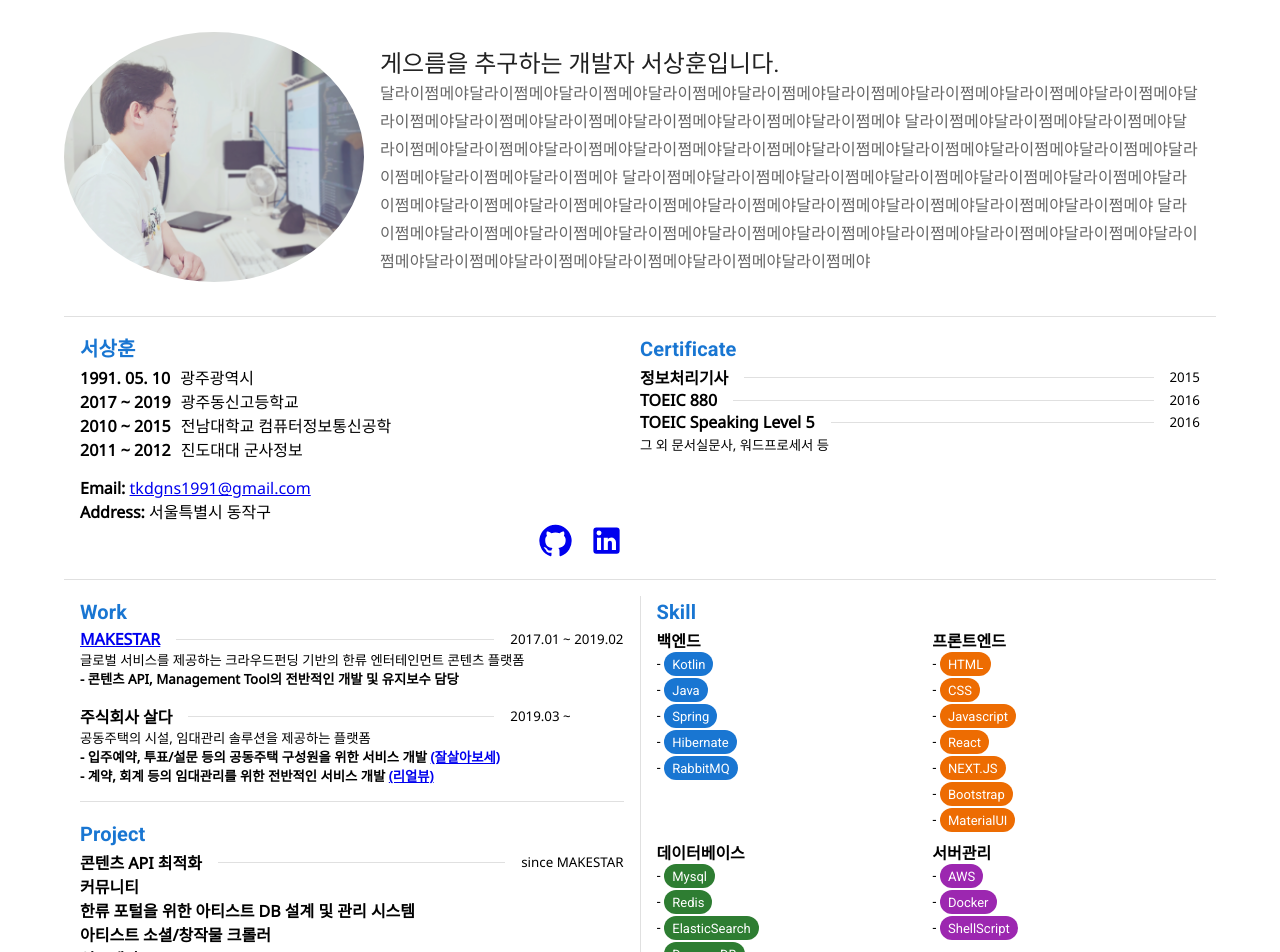
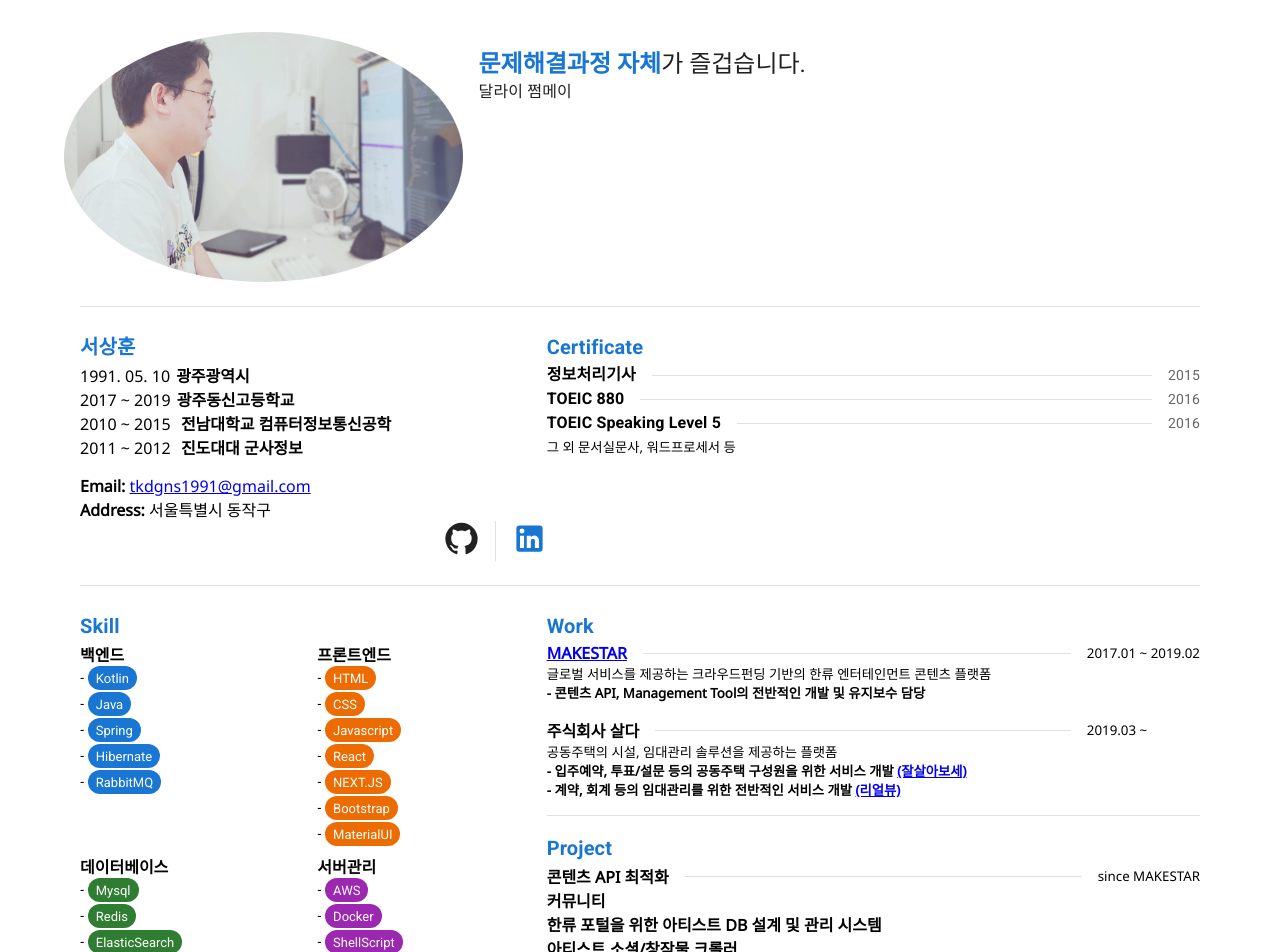
Before and after one commit to summit1991/Interface, a Next.js app: page / in a window 1280 px wide. Shown: the top 952 px of the page. Built offline with nearby package versions, Linux system fonts and the light colour scheme.

Commit message:
UI/UX 조정

```diff
--- a/components/layouts/Introduce.js
+++ b/components/layouts/Introduce.js
@@ -1,109 +1,95 @@
 import { Fragment } from "react";
-import {
-  Avatar,
-  Badge,
-  Box,
-  Card,
-  CardContent,
-  CardMedia,
-  Chip,
-  Container,
-  Divider,
-  Grid,
-  Paper, Stack,
-  Typography
-} from "@mui/material";
+import { Avatar, Box, Card, CardContent, Chip, Container, Divider, Grid, Link, Stack, Typography } from "@mui/material";
 import GitHubIcon from '@mui/icons-material/GitHub';
 import LinkedInIcon from '@mui/icons-material/LinkedIn';
-import MailIcon from '@mui/icons-material/Mail';
 
 export default function Introduce({ children }) {
   return (
     <Fragment>
       <Container fixed maxWidth='lg' sx={{ padding: 3 }}>
         <header>
-          <Card elevation={0} sx={{ display: 'flex' }}>
+          <Card elevation={0} sx={{ display: 'flex', flexWrap: 'wrap' }}>
             <Avatar
-              /*component="img"*/
-              sx={{ width: 300, height: 250 }}
+              sx={{ width: 300, height: 250, flexGrow: 1 }}
               src="/profile_image2.jpeg"
-              alt="Live from space album cover"
+              alt="프로필 사진"
             />
-            <Box sx={{ display: 'flex', flexDirection: 'column' }}>
-              <CardContent sx={{ flex: '1 0 auto' }}>
-                <Typography component="div" variant="h5">게으름을 추구하는 개발자 서상훈입니다.</Typography>
-                {/*<Typography component="div" variant="h5">퇴물이 되고 싶지 않은 개발자 서상훈입니다.</Typography>
-                <Typography component="div" variant="h5">고이지 않고 싶지 않은 개발자 서상훈입니다.</Typography>*/}
-                <Typography variant="subtitle1" color="text.secondary" component="div">
-                  달라이쩜메야달라이쩜메야달라이쩜메야달라이쩜메야달라이쩜메야달라이쩜메야달라이쩜메야달라이쩜메야달라이쩜메야달라이쩜메야달라이쩜메야달라이쩜메야달라이쩜메야달라이쩜메야달라이쩜메야
-                  달라이쩜메야달라이쩜메야달라이쩜메야달라이쩜메야달라이쩜메야달라이쩜메야달라이쩜메야달라이쩜메야달라이쩜메야달라이쩜메야달라이쩜메야달라이쩜메야달라이쩜메야달라이쩜메야달라이쩜메야
-                  달라이쩜메야달라이쩜메야달라이쩜메야달라이쩜메야달라이쩜메야달라이쩜메야달라이쩜메야달라이쩜메야달라이쩜메야달라이쩜메야달라이쩜메야달라이쩜메야달라이쩜메야달라이쩜메야달라이쩜메야
-                  달라이쩜메야달라이쩜메야달라이쩜메야달라이쩜메야달라이쩜메야달라이쩜메야달라이쩜메야달라이쩜메야달라이쩜메야달라이쩜메야달라이쩜메야달라이쩜메야달라이쩜메야달라이쩜메야달라이쩜메야
+            <Box sx={{ display: 'flex', flexDirection: 'column', flex: '4 0 auto' }}>
+              <CardContent sx={{}}>
+                <Typography display={"flex"}>
+                  <Typography variant="h5" sx={{ fontWeight: 'bold', color: 'primary.main' }}>문제해결과정 자체</Typography>
+                  <Typography variant="h5">가 즐겁습니다.</Typography>
+                </Typography>
+                <Typography variant="body1" component="div">
+                  달라이 쩜메이
                 </Typography>
               </CardContent>
             </Box>
           </Card>
         </header>
-        <Divider sx={{ marginY: 2 }}/>
         <main>
+          <Divider variant='middle' sx={{ marginY: 3 }}/>
           <section>
-            <Grid container sx={{ marginY: 2, paddingX: 2 }}>
-              <Grid item xs={12} md={6}>
+            <Grid container sx={{ marginY: 3, paddingX: 2 }}>
+              <Grid item xs={12} md={5}>
                 <article>
                   <Box sx={{ display: 'flex', flexDirection: 'column' }}>
                     <header>
                       <Typography component="div" variant="h6" color="primary"><strong>서상훈</strong></Typography>
                     </header>
-                    <Box><b style={{ fontVariantNumeric: 'tabular-nums', marginRight: 6 }}>1991. 05. 10</b> 광주광역시</Box>
-                    <Box><b style={{ fontVariantNumeric: 'tabular-nums', marginRight: 6 }}>2017 ~
-                      2019</b> 광주동신고등학교</Box>
-                    <Box><b style={{ fontVariantNumeric: 'tabular-nums', marginRight: 6 }}>2010 ~ 2015</b> 전남대학교
-                      컴퓨터정보통신공학</Box>
-                    <Box><b style={{ fontVariantNumeric: 'tabular-nums', marginRight: 6 }}>2011 ~ 2012</b> 진도대대
-                      군사정보</Box>
+                    <Box><span style={{ fontVariantNumeric: 'tabular-nums', marginRight: 6 }}>1991. 05. 10</span>
+                      <b>광주광역시</b></Box>
+                    <Box><span style={{ fontVariantNumeric: 'tabular-nums', marginRight: 6 }}>2017 ~ 2019</span>
+                      <b>광주동신고등학교</b></Box>
+                    <Box><span style={{ fontVariantNumeric: 'tabular-nums', marginRight: 6 }}>2010 ~ 2015</span> <b>전남대학교
+                      컴퓨터정보통신공학</b></Box>
+                    <Box><span style={{ fontVariantNumeric: 'tabular-nums', marginRight: 6 }}>2011 ~ 2012</span> <b>진도대대
+                      군사정보</b></Box>
 
                     <Box sx={{ marginTop: 2 }}>
                       <Box><b>Email:</b> <a href="mailto:tkdgns1991@gmail.com">tkdgns1991@gmail.com</a></Box>
                       <Box><b>Address:</b> 서울특별시 동작구</Box>
                     </Box>
-                    <Box sx={{ textAlign: 'right' }}>
-                      <a href="https://github.com/summit1991"
+                    <Box sx={{ display: 'flex', justifyContent: 'flex-end' }}>
+                      <Link href="https://github.com/summit1991"
                             target="_blank"
                             rel="noopener noreferrer"
-                         style={{ display: 'inline-block' }}>
-                        <GitHubIcon sx={{ marginRight: 2, fontSize: 35 }}/></a>
-                      <a href="https://www.linkedin.com/in/%EC%83%81%ED%9B%88-%EC%84%9C-423673179/"
+                      ><GitHubIcon sx={{ fontSize: 35, color: 'text.primary' }}/></Link>
+                      <Divider orientation={"vertical"} flexItem sx={{marginX: 2}}/>
+                      <Link href="https://www.linkedin.com/in/%EC%83%81%ED%9B%88-%EC%84%9C-423673179/"
                             target="_blank"
                             rel="noopener noreferrer"
-                         style={{ display: 'inline-block' }}>
-                        <LinkedInIcon sx={{ marginRight: 2, fontSize: 35 }}/></a>
+                      ><LinkedInIcon sx={{ fontSize: 35, color: 'primary.main' }}/></Link>
                     </Box>
                   </Box>
                 </article>
               </Grid>
               <Grid item xs={12} md={6} display={{ xs: 'block', md: 'none' }}>
-                <Divider sx={{marginY: 2}}/>
+                <Divider sx={{ marginY: 2 }}/>
               </Grid>
-              <Grid item xs={12} md={6}>
+              <Grid item xs={12} md={7}>
                 <article>
                   <Box sx={{ display: 'flex', flexDirection: 'column' }}>
                     <header>
                       <Typography component="div" variant="h6" color="primary"><strong>Certificate</strong></Typography>
                     </header>
                     <Box sx={{ display: 'flex', alignItems: 'center' }}>
-                      <b>정보처리기사</b>
+                      <Typography variant="body1" sx={{ fontWeight: 'bold' }}>정보처리기사</Typography>
                       <Divider sx={{ flex: '1 1 0px', marginX: 2 }}/>
-                      <small style={{ fontVariantNumeric: 'tabular-nums' }}>2015</small>
+                      <Typography variant="body2"
+                                  sx={{ fontVariantNumeric: 'tabular-nums', color: 'text.secondary' }}>2015</Typography>
                     </Box>
                     <Box sx={{ display: 'flex', alignItems: 'center' }}>
-                      <b>TOEIC 880</b>
+                      <Typography variant="body1" sx={{ fontWeight: 'bold' }}>TOEIC 880</Typography>
                       <Divider sx={{ flex: '1 1 0px', marginX: 2 }}/>
-                      <small style={{ fontVariantNumeric: 'tabular-nums' }}>2016</small>
+                      <Typography variant="body2"
+                                  sx={{ fontVariantNumeric: 'tabular-nums', color: 'text.secondary' }}>2016</Typography>
                     </Box>
                     <Box sx={{ display: 'flex', alignItems: 'center' }}>
-                      <b>TOEIC Speaking Level 5</b>
+                      <Typography variant="body1" sx={{ fontWeight: 'bold' }}>TOEIC Speaking Level 5</Typography>
                       <Divider sx={{ flex: '1 1 0px', marginX: 2 }}/>
-                      <small style={{ fontVariantNumeric: 'tabular-nums' }}>2016</small>
+                      <Typography variant="body2"
+                                  sx={{ fontVariantNumeric: 'tabular-nums', color: 'text.secondary' }}>2016</Typography>
                     </Box>
                     <Box><small>그 외 문서실문사, 워드프로세서 등</small></Box>
                   </Box>
@@ -111,10 +97,66 @@ export default function Introduce({ children }) {
               </Grid>
             </Grid>
           </section>
-          <Divider sx={{ marginY: 2 }}/>
+          <Divider variant='middle' sx={{ marginY: 3 }}/>
           <section>
-            <Box sx={{ display: 'flex', justifyContent: 'space-around' }}>
-              <Box sx={{ flex: '1 1 0px', paddingX: 2 }}>
+            <Grid container sx={{ paddingX: 2 }}>
+              <Grid item xs={12} md={5}>
+                <section>
+                  <article>
+                    <Box sx={{ display: 'flex', flexDirection: 'column' }}>
+                      <header>
+                        <Typography component="div" variant="h6" color="primary"><strong>Skill</strong></Typography>
+                      </header>
+                      <Grid container spacing={1}>
+                        <Grid item xs={6}>
+                          <b>백엔드</b>
+                          <Stack spacing={0.25}>
+                            <small>- <Chip label='Kotlin' color='primary' size='small'/></small>
+                            <small>- <Chip label='Java' color='primary' size='small'/></small>
+                            <small>- <Chip label='Spring' color='primary' size='small'/></small>
+                            <small>- <Chip label='Hibernate' color='primary' size='small'/></small>
+                            <small>- <Chip label='RabbitMQ' color='primary' size='small'/></small>
+                          </Stack>
+                        </Grid>
+                        <Grid item xs={6}>
+                          <b>프론트엔드</b>
+                          <Stack spacing={0.25}>
+                            <small>- <Chip label='HTML' color='warning' size='small'/></small>
+                            <small>- <Chip label='CSS' color='warning' size='small'/></small>
+                            <small>- <Chip label='Javascript' color='warning' size='small'/></small>
+                            <small>- <Chip label='React' color='warning' size='small'/></small>
+                            <small>- <Chip label='NEXT.JS' color='warning' size='small'/></small>
+                            <small>- <Chip label='Bootstrap' color='warning' size='small'/></small>
+                            <small>- <Chip label='MaterialUI' color='warning' size='small'/></small>
+                          </Stack>
+                        </Grid>
+                        <Grid item xs={6}>
+                          <b>데이터베이스</b>
+                          <Stack spacing={0.25}>
+                            <small>- <Chip label='Mysql' color='success' size='small'/></small>
+                            <small>- <Chip label='Redis' color='success' size='small'/></small>
+                            <small>- <Chip label='ElasticSearch' color='success' size='small'/></small>
+                            <small>- <Chip label='DynamoDB' color='success' size='small'/></small>
+                            <small>- <Chip label='Oracle' color='success' size='small'/></small>
+                          </Stack>
+                        </Grid>
+                        <Grid item xs={6}>
+                          <b>서버관리</b>
+                          <Stack spacing={0.25}>
+                            <small>- <Chip label='AWS' color='secondary' size='small'/></small>
+                            <small>- <Chip label='Docker' color='secondary' size='small'/></small>
+                            <small>- <Chip label='ShellScript' color='secondary' size='small'/></small>
+                          </Stack>
+                        </Grid>
+                      </Grid>
+                    </Box>
+                  </article>
+                </section>
+              </Grid>
+              <Grid item xs={12} md={6} display={{ xs: 'block', md: 'none' }}>
+                <Divider sx={{ marginY: 3 }}/>
+              </Grid>
+              <Grid item xs={12} md={7}>
                 <section>
                   <article>
                     <Box sx={{ display: 'flex', flexDirection: 'column' }}>
@@ -232,62 +274,8 @@ export default function Introduce({ children }) {
                     </Box>
                   </article>
                 </section>
-              </Box>
-              <Divider orientation="vertical" flexItem/>
-              <Box sx={{ flex: '1 1 0px', paddingX: 2 }}>
-                <section>
-                  <article>
-                    <Box sx={{ display: 'flex', flexDirection: 'column' }}>
-                      <header>
-                        <Typography component="div" variant="h6" color="primary"><strong>Skill</strong></Typography>
-                      </header>
-                      <Grid container spacing={1}>
-                        <Grid item xs={6}>
-                          <b>백엔드</b>
-                          <Stack spacing={0.25}>
-                            <small>- <Chip label='Kotlin' color='primary' size='small'/></small>
-                            <small>- <Chip label='Java' color='primary' size='small'/></small>
-                            <small>- <Chip label='Spring' color='primary' size='small'/></small>
-                            <small>- <Chip label='Hibernate' color='primary' size='small'/></small>
-                            <small>- <Chip label='RabbitMQ' color='primary' size='small'/></small>
-                          </Stack>
-                        </Grid>
-                        <Grid item xs={6}>
-                          <b>프론트엔드</b>
-                          <Stack spacing={0.25}>
-                            <small>- <Chip label='HTML' color='warning' size='small'/></small>
-                            <small>- <Chip label='CSS' color='warning' size='small'/></small>
-                            <small>- <Chip label='Javascript' color='warning' size='small'/></small>
-                            <small>- <Chip label='React' color='warning' size='small'/></small>
-                            <small>- <Chip label='NEXT.JS' color='warning' size='small'/></small>
-                            <small>- <Chip label='Bootstrap' color='warning' size='small'/></small>
-                            <small>- <Chip label='MaterialUI' color='warning' size='small'/></small>
-                          </Stack>
-                        </Grid>
-                        <Grid item xs={6}>
-                          <b>데이터베이스</b>
-                          <Stack spacing={0.25}>
-                            <small>- <Chip label='Mysql' color='success' size='small'/></small>
-                            <small>- <Chip label='Redis' color='success' size='small'/></small>
-                            <small>- <Chip label='ElasticSearch' color='success' size='small'/></small>
-                            <small>- <Chip label='DynamoDB' color='success' size='small'/></small>
-                            <small>- <Chip label='Oracle' color='success' size='small'/></small>
-                          </Stack>
-                        </Grid>
-                        <Grid item xs={6}>
-                          <b>서버관리</b>
-                          <Stack spacing={0.25}>
-                            <small>- <Chip label='AWS' color='secondary' size='small'/></small>
-                            <small>- <Chip label='Docker' color='secondary' size='small'/></small>
-                            <small>- <Chip label='ShellScript' color='secondary' size='small'/></small>
-                          </Stack>
               </Grid>
             </Grid>
-                    </Box>
-                  </article>
-                </section>
-              </Box>
-            </Box>
           </section>
         </main>
       </Container>
```
Lines whose indentation alone changed are shown as unchanged.
